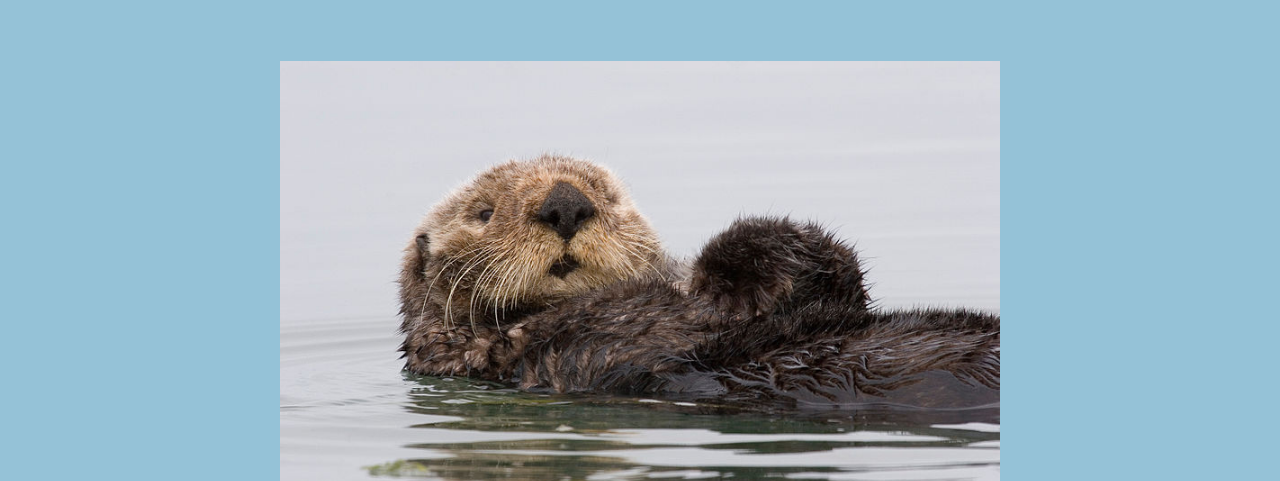
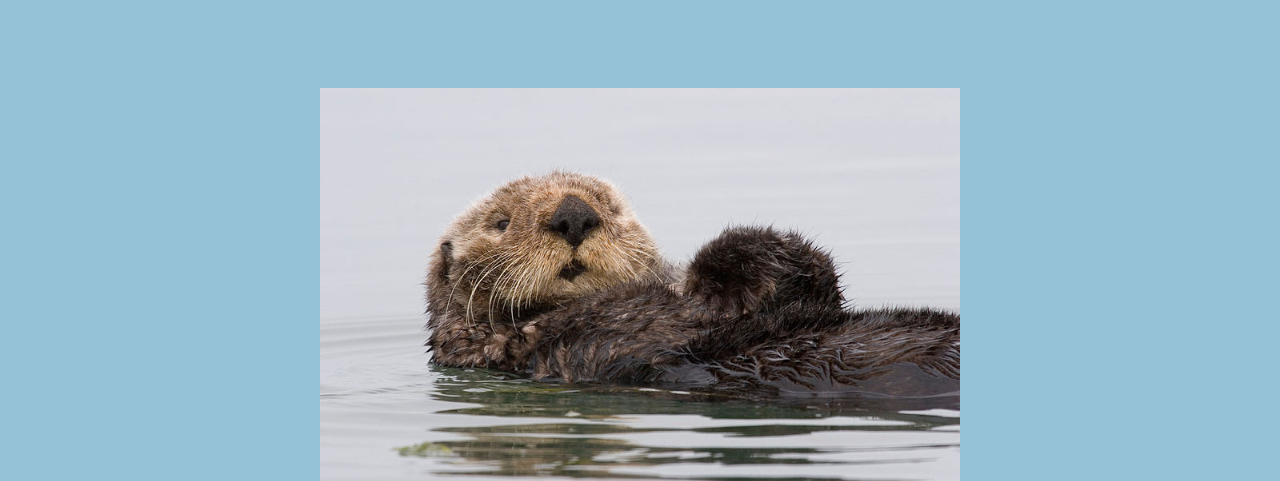
Before and after one commit to prajwal31/ottergram, a plain HTML site: page index.html in a window 1280 px wide. Shown: the part 80-561 px from the top of the page. Drawn offline with nearby package versions, Linux system fonts and the light colour scheme.

Commit message:
Changes to Ottegram

```diff
--- a/stylesheets/styles.css
+++ b/stylesheets/styles.css
@@ -1,26 +1,23 @@
 @font-face {
   font-family: 'airstreamregular';
   src: url('fonts/Airstream-webfont.eot');
-    src: url('fonts/Airstream-webfont.eot?#iefix') format('embedded-opentype'),
-         url('fonts/Airstream-webfont.woff') format('woff'),
-         url('fonts/Airstream-webfont.ttf') format('truetype'),
-         url('fonts/Airstream-webfont.svg#airstreamregular') format('svg');
+  src: url('fonts/Airstream-webfont.eot?#iefix') format('embedded-opentype'), url('fonts/Airstream-webfont.woff') format('woff'), url('fonts/Airstream-webfont.ttf') format('truetype'), url('fonts/Airstream-webfont.svg#airstreamregular') format('svg');
   font-weight: normal;
   font-style: normal;
 }
+
 @font-face {
   font-family: 'lakeshore';
   src: url('fonts/LAKESHOR-webfont.eot');
-    src: url('fonts/LAKESHOR-webfont.eot?#iefix') format('embedded-opentype'),
-         url('fonts/LAKESHOR-webfont.woff') format('woff'),
-         url('fonts/LAKESHOR-webfont.ttf') format('truetype'),
-         url('fonts/LAKESHOR-webfont.svg#lakeshore') format('svg');
+  src: url('fonts/LAKESHOR-webfont.eot?#iefix') format('embedded-opentype'), url('fonts/LAKESHOR-webfont.woff') format('woff'), url('fonts/LAKESHOR-webfont.ttf') format('truetype'), url('fonts/LAKESHOR-webfont.svg#lakeshore') format('svg');
   font-weight: normal;
   font-style: normal;
 }
+
 body {
   font-size: 25px;
 }
+
 .thumbnail-title {
   font-size: 15px;
   display: block;
@@ -30,29 +27,34 @@ body {
   background: rgb(96, 125, 139);
   color: rgb(202, 238, 255);
 }
+
 a {
   text-decoration: none;
 }
+
 .main-header {
   flex: 0 1 auto;
 }
+
 .logo-text {
   background: white;
-
   text-align: center;
   text-transform: uppercase;
   font-family: lakeshore;
   font-size: 37px;
 }
+
 .main-content {
   flex: 1 1 auto;
   display: flex;
   flex-direction: column;
 }
+
 .thumbnail-image {
   display: block;
   width: 100%;
 }
+
 .thumbnail-list {
   flex: 0 1 auto;
   order: 2;
@@ -61,6 +63,7 @@ a {
   padding: 0;
   list-style: none;
 }
+
 .thumbnail-item {
   display: inline-block;
   min-width: 120px;
@@ -68,19 +71,23 @@ a {
   border: 1px solid rgb(100%, 100%, 100%);
   border: 1px solid rgba(100%, 100%, 100%, 0.8);
 }
+
 body {
   display: flex;
   flex-direction: column;
   font-size: 10px;
   background: rgb(149, 194, 215);
 }
+
 .detail-image {
-  width: 90%;
+  width: 80%;
 }
+
 .detail-image-frame {
   position: relative;
   text-align: center;
 }
+
 .detail-image-title {
   position: absolute;
   bottom: -16px;
@@ -90,9 +97,11 @@ body {
   text-shadow: rgba(0, 0, 0, 0.9) 1px 2px 9px;
   font-size: 40px;
 }
+
 html, body {
   height: 100%;
 }
+
 .detail-image-container {
   flex: 1 1 auto;
   display: flex;
```
Lines whose indentation alone changed are shown as unchanged.
